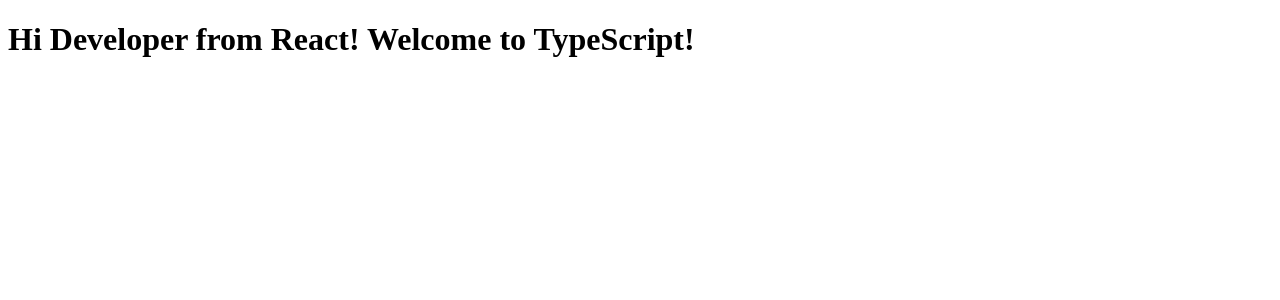
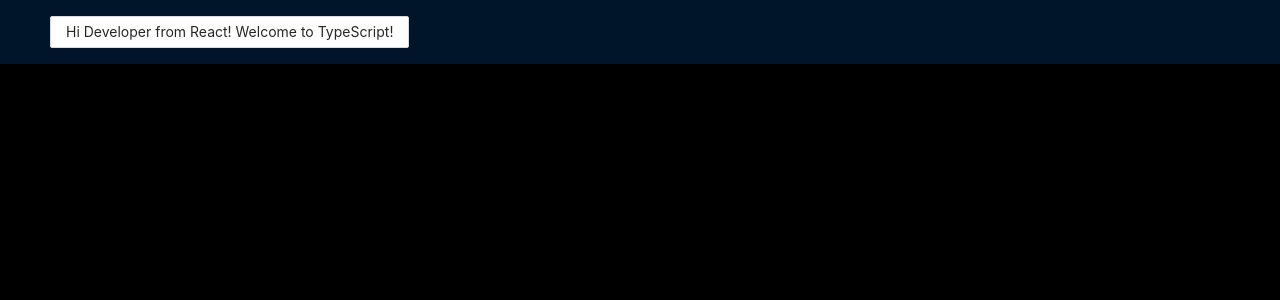
Before and after one commit to Soullnik/rsclone, a React app in the folder client-side/: page / in a window 1280 px wide. Shown: the top 300 px of the page. Built offline with nearby package versions, Linux system fonts and the light colour scheme.

Commit message:
fix: scss and add navbar

```diff
--- a/client-side/public/index.html
+++ b/client-side/public/index.html
@@ -7,6 +7,6 @@
   <title>rsclone</title>
 </head>
 <body>
-  <div id="output"></div>
+  <div id="root"></div>
 </body>
 </html>
--- a/client-side/src/components/App.tsx
+++ /dev/null
@@ -1,10 +0,0 @@
-import * as React from "react";
-export interface HelloWorldProps {
-  userName: string;
-  lang: string;
-}
-export const App = (props: HelloWorldProps) => (
-  <h1>
-    Hi {props.userName} from React! Welcome to {props.lang}!
-  </h1>
-);
--- /dev/null
+++ b/client-side/src/components/Navbar/index.ts
@@ -0,0 +1,3 @@
+import Navbar from "./navbar";
+
+export default Navbar;
--- /dev/null
+++ b/client-side/src/components/Navbar/navbar.tsx
@@ -0,0 +1,22 @@
+import * as React from "react";
+import { Component } from "react";
+import { Button } from "antd";
+import { Layout } from "antd";
+
+const { Header } = Layout;
+
+export interface HelloWorldProps {
+  userName: string;
+  lang: string;
+}
+
+export default class Navbar extends Component<HelloWorldProps> {
+
+  render() {
+    return (
+      <Header>
+        <Button>Hi {this.props.userName} from React! Welcome to {this.props.lang}!</Button>
+      </Header>
+    );
+  }
+}
--- /dev/null
+++ b/client-side/src/components/app/app.tsx
@@ -0,0 +1,6 @@
+import * as React from "react";
+import Navbar from "../Navbar";
+
+import "./app.css";
+
+export const App = () => <Navbar  userName="Developer" lang="TypeScript"  />;
--- /dev/null
+++ b/client-side/src/components/app/index.ts
@@ -0,0 +1,3 @@
+import {App} from './app'
+
+export default App
--- a/client-side/src/main.tsx
+++ b/client-side/src/main.tsx
@@ -1,8 +1,10 @@
 import * as React from "react";
 import * as ReactDOM from "react-dom";
-import { App } from "./components/App";
+import App from "./components/app";
+
+import './styles/index.scss'
 
 ReactDOM.render(
-  <App userName="Developer" lang="TypeScript" />,
-  document.getElementById("output")
+  <App/>,
+  document.getElementById("root")
 );
--- /dev/null
+++ b/client-side/src/styles/index.scss
@@ -0,0 +1,5 @@
+@import '~antd/dist/antd.css';
+
+body {
+  background-color: black;
+}
--- a/client-side/webpack.config.js
+++ b/client-side/webpack.config.js
@@ -1,6 +1,5 @@
 const path = require("path");
 const HtmlWebpackPlugin = require("html-webpack-plugin");
-const MiniCssExtractPlugin = require("mini-css-extract-plugin");
 module.exports = {
   entry: "./src/main.tsx",
   target: "web",
@@ -32,17 +31,18 @@
         loader: "source-map-loader",
       },
       {
-        test: /\.css$/,
-        loader: "css-loader",
+        test: /\.s[ac]ss$/i,
+        use: [
+          "style-loader",
+          "css-loader",
+          "sass-loader",
+        ],
       },
     ],
   },
   plugins: [
     new HtmlWebpackPlugin({
       template: path.resolve(__dirname, "public", "index.html"),
-    }),
-    new MiniCssExtractPlugin({
-      filename: "./src/yourfile.css",
-    }),
+    })
   ],
 };
```
Also changed, not shown: client-side/package.json (+5 -3 lines), client-side/src/components/app/app.css (added), 1 other file (tests, documents, lock files or other folders).
